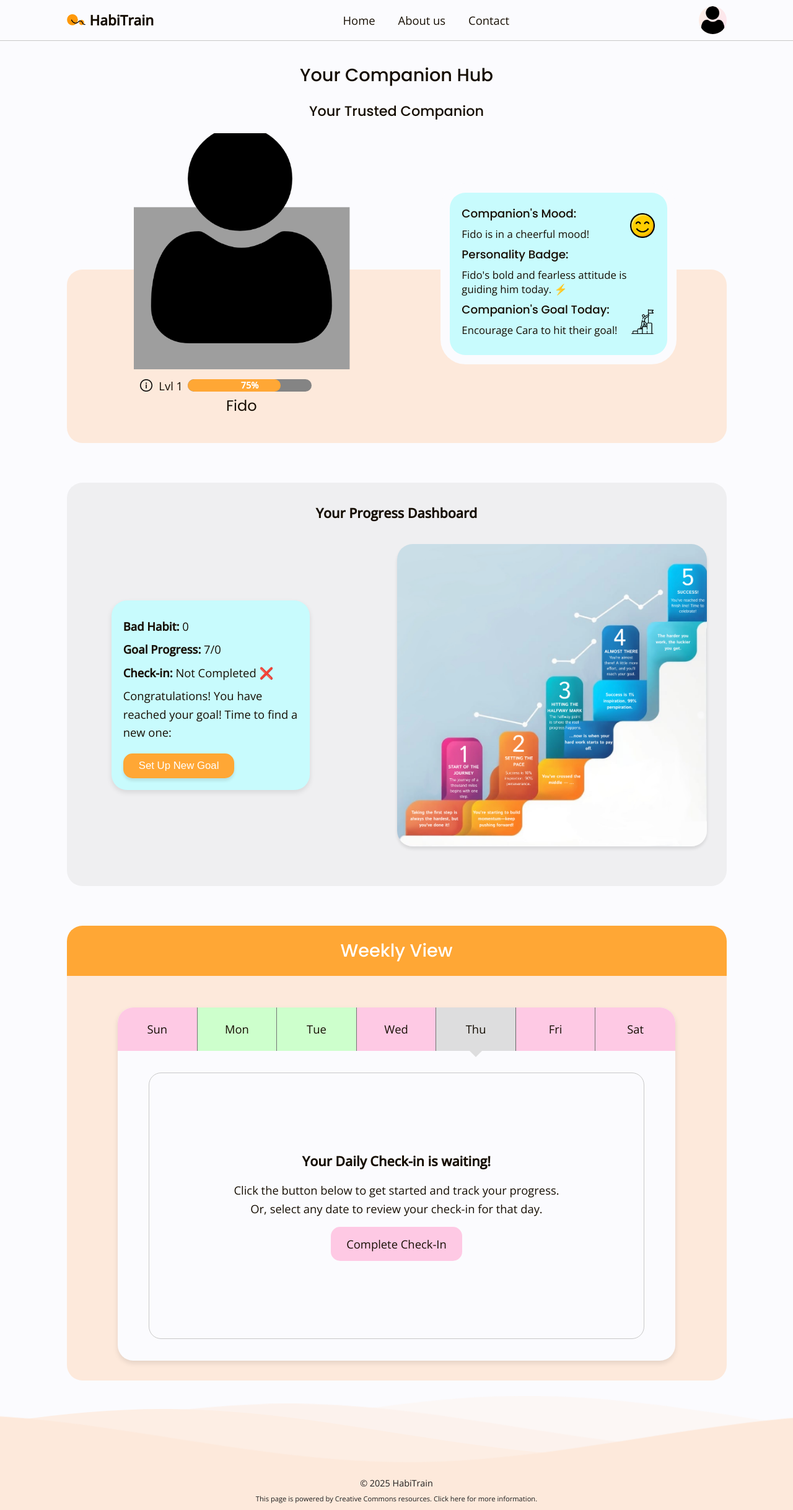
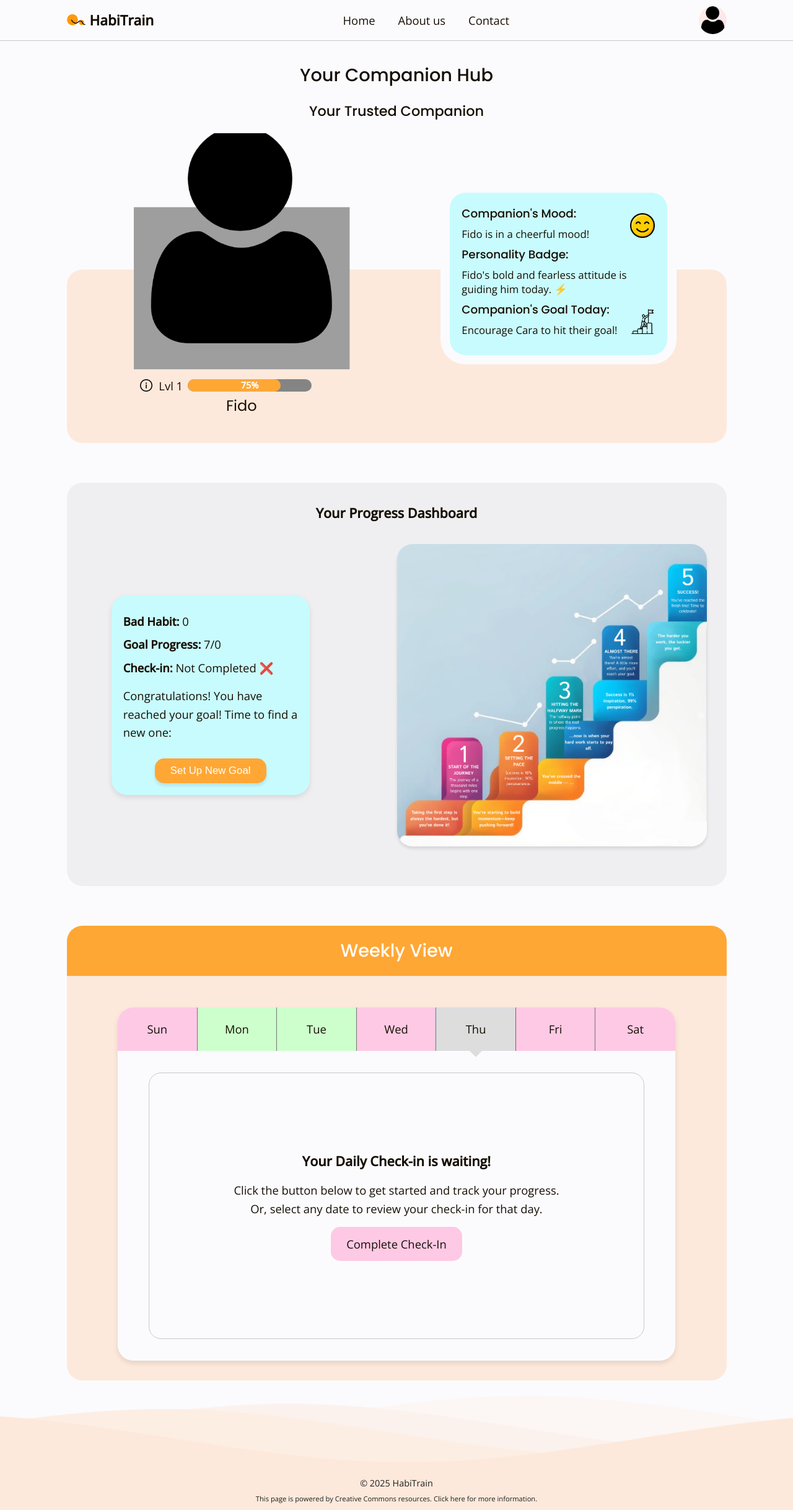
Before and after one commit to Iuliana-Cherevko/ASIL, a Flask app: page /companion-hub in a window 1280 px wide. Shown: the whole page at 62% size. Run offline with Flask 3, Linux system fonts and the light colour scheme; a user stored in the database is signed in; some web fonts are replaced; grey boxes are pictures that could not be loaded.

Commit message:
updated endpoints to sync with back-end branch

```diff
--- a/website/static/styles.css
+++ b/website/static/styles.css
@@ -2273,6 +2273,13 @@ h2 {
   color: var(--primary-color);
 }
 
+.center-text{
+  display: flex;
+  flex-direction: column;
+  align-items: center;
+  justify-content: center;
+}
+
 .progress-message {
   margin-top: var(--spacing-regular);
   font-size: var(--font-size-card-paragraph);
--- a/website/templates/about-us.html
+++ b/website/templates/about-us.html
@@ -287,7 +287,7 @@
 
   <script>
   document.addEventListener('DOMContentLoaded', () => {
-    setTimeout(() => runAllFunctions("{{ companion }}", true, "{{ current_user.is_authenticated }}", "{{ current_user.habit }}"), 0);
+    setTimeout(() => runAllFunctions("{{ companion }}", true, "{{ current_user.is_authenticated }}", "{{ current_user.bad_habit }}"), 0);
   });
 </script>
 
--- a/website/templates/companion-hub.html
+++ b/website/templates/companion-hub.html
@@ -76,8 +76,10 @@
             <p><strong>Bad Habit:</strong> <span id="habit-name">{{ current_user.habit }}</span></p>
             <p><strong>Goal Progress:</strong> <span id="goal-progress">{{ current_user.goal_duration }}</span></p>
             <p><strong>Check-in:</strong> <span id="checkin-status">Loading...</span></p>
-            <p id="progress-quote">Loading...</p>
-            <button id="new-goal-btn" class="new-goal-btn">Set Up New Goal</button>
+            <div class="center-text">
+              <p id="progress-quote">Loading...</p>
+              <button id="new-goal-btn" class="new-goal-btn">Set Up New Goal</button>
+            </div>
           </div>
         </div>
 
@@ -258,7 +260,7 @@
       </div>
 
       <div class="checkin-inner-padding">
-        <form class="checkin-form" method="POST">
+        <form class="checkin-form" action="{{ url_for('views.checkin')}}" method="POST">
           <div class="check-in-questions">
             <label for="modal-date" class="bolded-label">Date:</label>
             <input type="text" id="modal-date" name="date" readonly placeholder="MM/DD/YYYY">
--- a/website/templates/components/modals.html
+++ b/website/templates/components/modals.html
@@ -92,7 +92,7 @@
 
   <!-- Brief Questionnaire Modal -->
  <section id="brief-questionnaire-modal-container">
-    <form action="{{ url_for('auth.registration') }}" method="POST" id="questionnaire-form" novalidate>
+    <form action="{{ url_for('views.questionaire') }}" method="POST" id="questionnaire-form" novalidate>
       <div id="brief-questionnaire-modal" class="modal">
         <div class="modal-content brief-questionnaire-modal-content">
           <img src="/static/images/questionnaire-background.png" alt="" class="background-img">
--- a/website/templates/contact.html
+++ b/website/templates/contact.html
@@ -35,7 +35,7 @@
 
 <script>
   document.addEventListener('DOMContentLoaded', () => {
-    setTimeout(() => runAllFunctions("{{ companion }}", true, "{{ current_user.is_authenticated }}", "{{ current_user.habit }}"), 0);
+    setTimeout(() => runAllFunctions("{{ companion }}", true, "{{ current_user.is_authenticated }}", "{{ current_user.bad_habit }}"), 0);
   });
 </script>
 
--- a/website/templates/index.html
+++ b/website/templates/index.html
@@ -160,7 +160,7 @@
   <script>
     document.addEventListener('DOMContentLoaded', () => {
       setTimeout(() => showSlider(), 0);
-      setTimeout(() => runAllFunctions("{{ companion}}", true, "{{ current_user.is_authenticated }}", "{{ current_user.habit }}"), 0);
+      setTimeout(() => runAllFunctions("{{ companion}}", true, "{{ current_user.is_authenticated }}", "{{ current_user.bad_habit }}"), 0);
       setTimeout(() => expectTestimoniesAction(), 0);
     });
   </script>
```
Also changed, not shown: instance/database.db.
